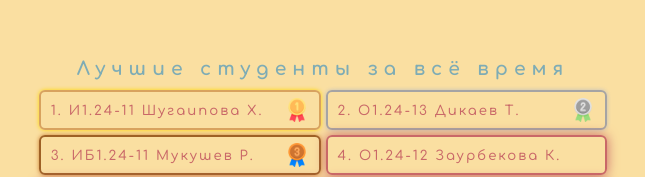
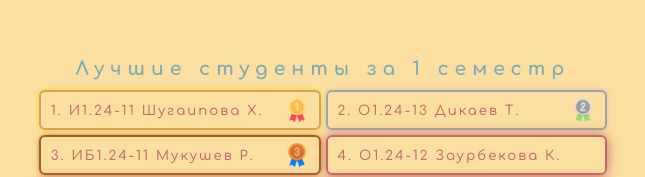
Before and after one commit to altairmsr/ggkit_dashboard, a React (Vite) app: page / in a window 1280 px wide. Shown: the part 139-316 px from the top of the page, without its empty margins (317-962 px from the left). Built offline with nearby package versions, Linux system fonts and the light colour scheme.

Commit message:
changed header in stud page

```diff
--- a/src/pages/Students.jsx
+++ b/src/pages/Students.jsx
@@ -6,7 +6,7 @@ const Students = () => {
 	return (
 		<div className="cont_top">
 			<div className="stud_cont">
-				<h3>Лучшие студенты за всё время</h3>
+				<h3>Лучшие студенты за 1 семестр</h3>
 				{studList.map((el) => (
 					<ListElement
 						key={el.id}
```
